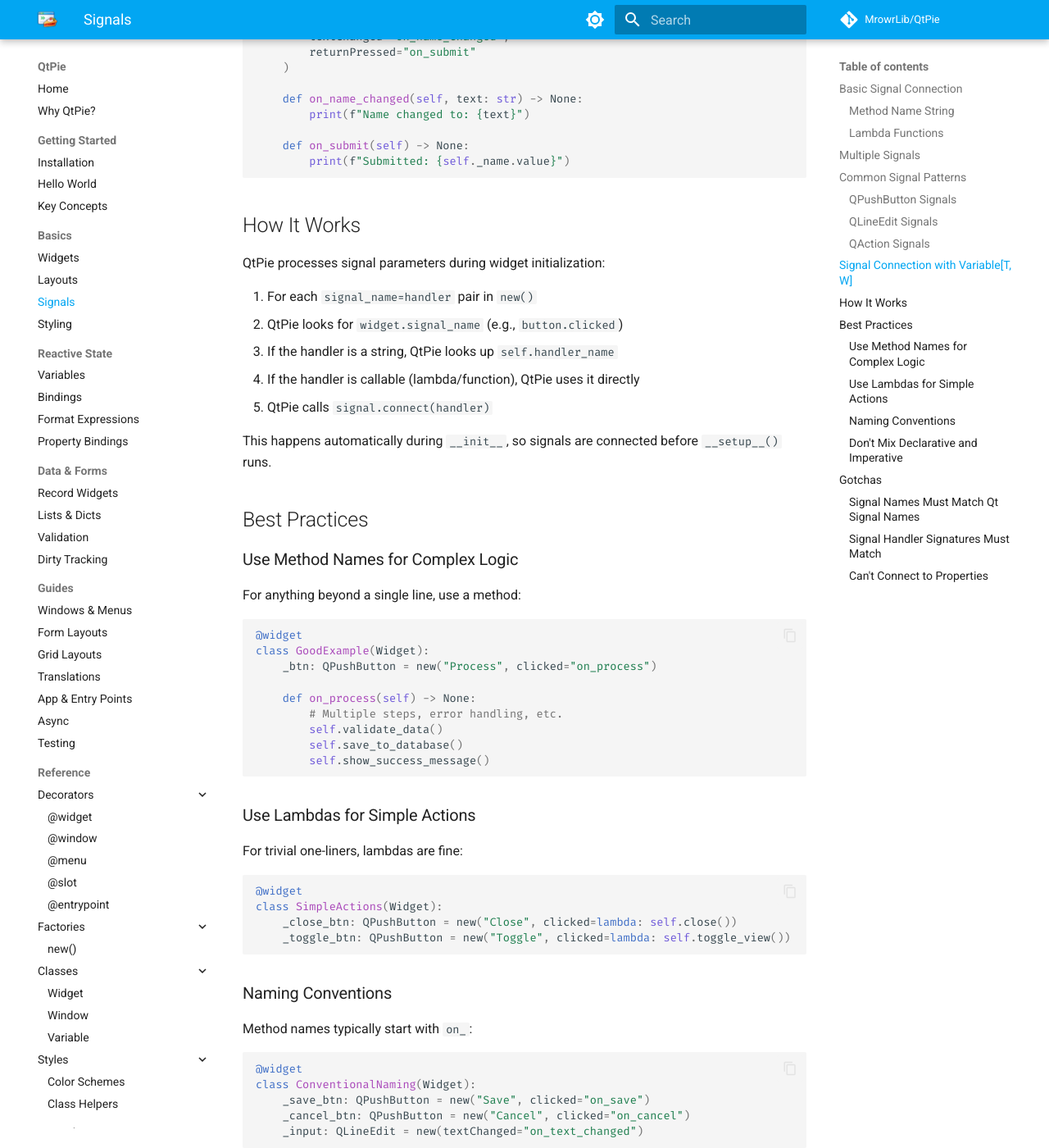
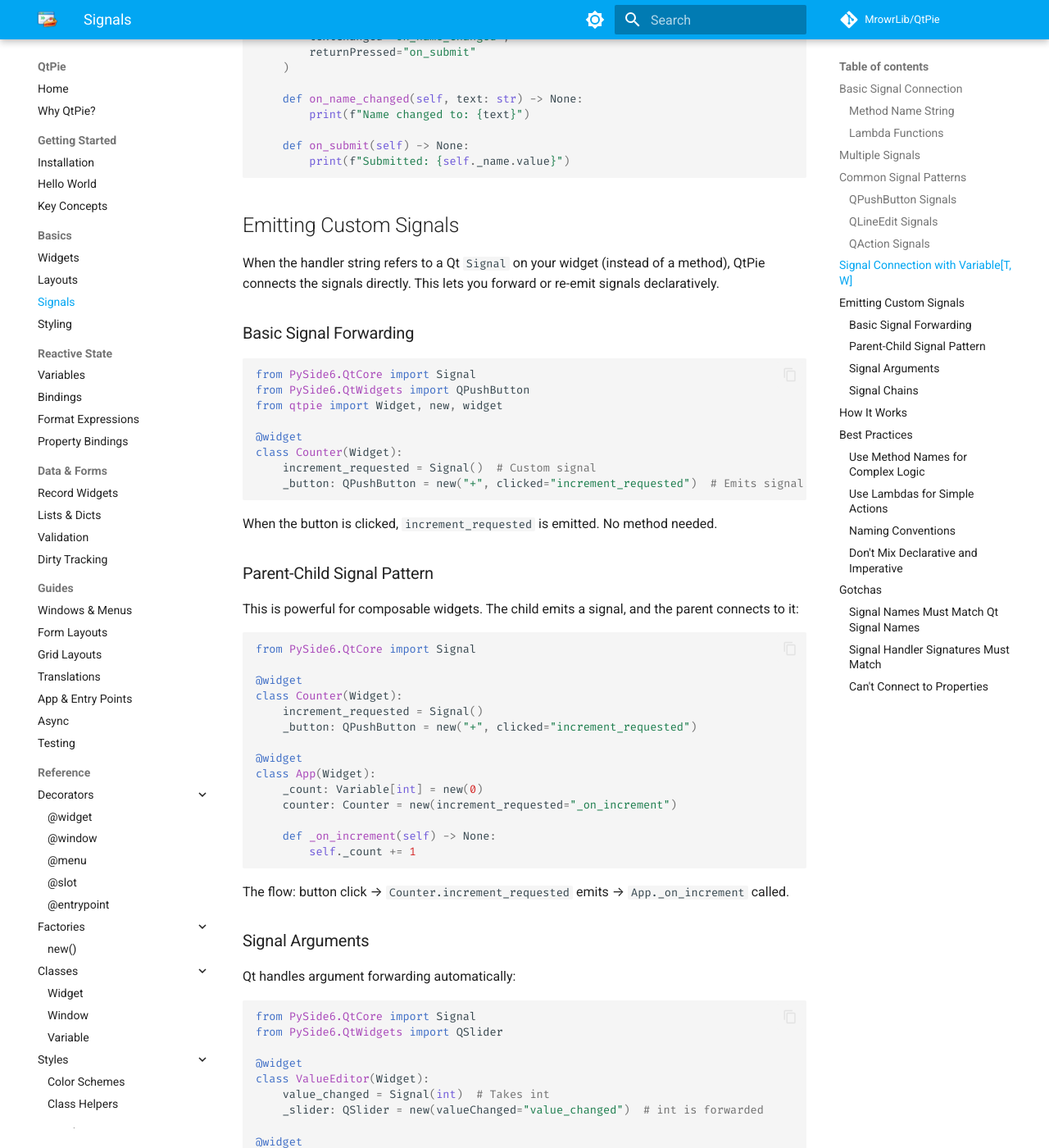
Before and after one commit to MrowrLib/QtPie, an MkDocs documentation site: the page built from docs/basics/signals.md, in a window 1280 px wide and 1400 px high, scrolled down 3295 px. Shown: the whole window at 82% size. Built offline with MkDocs 1.6.1 and Material for MkDocs 9.7.7, drawn with Linux system fonts in a browser that asks for light colours; comment, search, counter and statistics services are not loaded; some of the changed text lies outside the part shown.

Commit message:
Signal docs

````diff
--- a/docs/basics/signals.md
+++ b/docs/basics/signals.md
@@ -166,13 +166,100 @@ class VariableSignals(Widget):
         print(f"Submitted: {self._name.value}")
 ```
 
+## Emitting Custom Signals
+
+When the handler string refers to a Qt `Signal` on your widget (instead of a method), QtPie connects the signals directly. This lets you forward or re-emit signals declaratively.
+
+### Basic Signal Forwarding
+
+```python
+from PySide6.QtCore import Signal
+from PySide6.QtWidgets import QPushButton
+from qtpie import Widget, new, widget
+
+@widget
+class Counter(Widget):
+    increment_requested = Signal()  # Custom signal
+    _button: QPushButton = new("+", clicked="increment_requested")  # Emits signal!
+```
+
+When the button is clicked, `increment_requested` is emitted. No method needed.
+
+### Parent-Child Signal Pattern
+
+This is powerful for composable widgets. The child emits a signal, and the parent connects to it:
+
+```python
+from PySide6.QtCore import Signal
+
+@widget
+class Counter(Widget):
+    increment_requested = Signal()
+    _button: QPushButton = new("+", clicked="increment_requested")
+
+@widget
+class App(Widget):
+    _count: Variable[int] = new(0)
+    counter: Counter = new(increment_requested="_on_increment")
+
+    def _on_increment(self) -> None:
+        self._count += 1
+```
+
+The flow: button click → `Counter.increment_requested` emits → `App._on_increment` called.
+
+### Signal Arguments
+
+Qt handles argument forwarding automatically:
+
+```python
+from PySide6.QtCore import Signal
+from PySide6.QtWidgets import QSlider
+
+@widget
+class ValueEditor(Widget):
+    value_changed = Signal(int)  # Takes int
+    _slider: QSlider = new(valueChanged="value_changed")  # int is forwarded
+
+@widget
+class App(Widget):
+    editor: ValueEditor = new(value_changed="_on_value")
+
+    def _on_value(self, value: int) -> None:
+        print(f"Value: {value}")
+```
+
+If the target signal has fewer arguments than the source, extra arguments are ignored:
+
+```python
+@widget
+class MyWidget(Widget):
+    button_pressed = Signal()  # No args
+    _button: QPushButton = new(clicked="button_pressed")  # clicked emits bool, ignored
+```
+
+### Signal Chains
+
+You can even connect a child's signal to a parent's signal:
+
+```python
+@widget
+class App(Widget):
+    app_incremented = Signal()  # Parent's signal
+    counter: Counter = new(increment_requested="app_incremented")  # Chain signals
+```
+
+Now external code can connect to `app.app_incremented` to know when the child's button was clicked.
+
 ## How It Works
 
 QtPie processes signal parameters during widget initialization:
 
 1. For each `signal_name=handler` pair in `new()`
 2. QtPie looks for `widget.signal_name` (e.g., `button.clicked`)
-3. If the handler is a string, QtPie looks up `self.handler_name`
+3. If the handler is a string, QtPie looks up `self.handler_name`:
+   - If it's a `Signal`, QtPie connects signal-to-signal
+   - If it's callable (method), QtPie connects to the method
 4. If the handler is callable (lambda/function), QtPie uses it directly
 5. QtPie calls `signal.connect(handler)`
 
````
